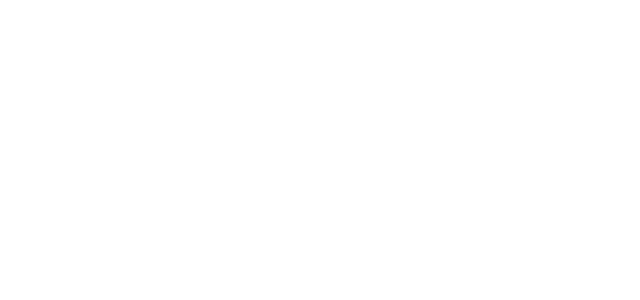
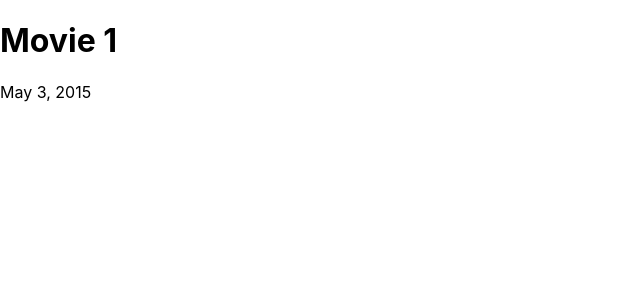
Before and after one commit to ColtonFalkner/enlyte-movie-app, a React (Create React App) app: page / in a window 1280 px wide. Shown: the top 300 px of the page, without its empty margins (0-640 px from the left). Built offline with nearby package versions, Linux system fonts and the light colour scheme.

Commit message:
file restructure and dependency restructure

```diff
--- a/src/App.js
+++ b/src/App.js
@@ -6,8 +6,8 @@
   return (
     <div>
       <ComparisonCard />
-      <MovieCard />
-      <MovieCard />
+      <MovieCard title='Movie 1' releaseDate='May 3, 2015' />
+      {/* <MovieCard /> */}
     </div>
   )
 }
--- a/src/Components/MovieCard/MovieCard.js
+++ b/src/Components/MovieCard/MovieCard.js
@@ -1,7 +1,17 @@
 import React from 'react'
 
-const MovieCard = () => {
-  return <div></div>
+const MovieCard = (props) => {
+  return (
+    <div className='movieCard'>
+      <div className='movieTitle'>
+        <h1 className='movieTitle__title'>{props.title}</h1>
+        <p className='movieTitle__releaseDate'>{props.releaseDate}</p>
+      </div>
+      <div className='purchaseTicket'></div>
+
+      <div className=''></div>
+    </div>
+  )
 }
 
 export default MovieCard
```
Also changed, not shown: package.json (+1 -6 lines), src/Components/MovieCard/PurchaseButton.js (deleted, +0 -7 lines), src/Components/MovieCard/ReleaseDate.js (deleted, +0 -9 lines), src/Components/Movie Card/MovieCard.js (deleted), src/Components/Movie Card/PurchaseButton.js (deleted), src/Components/Movie Card/ReleaseDate.js (deleted), src/logo.svg (deleted), 1 other file (tests, documents, lock files or other folders).
